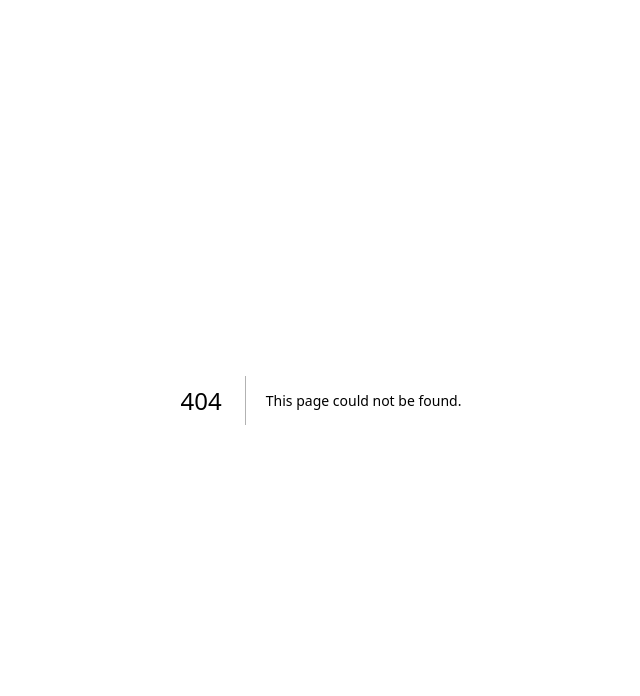
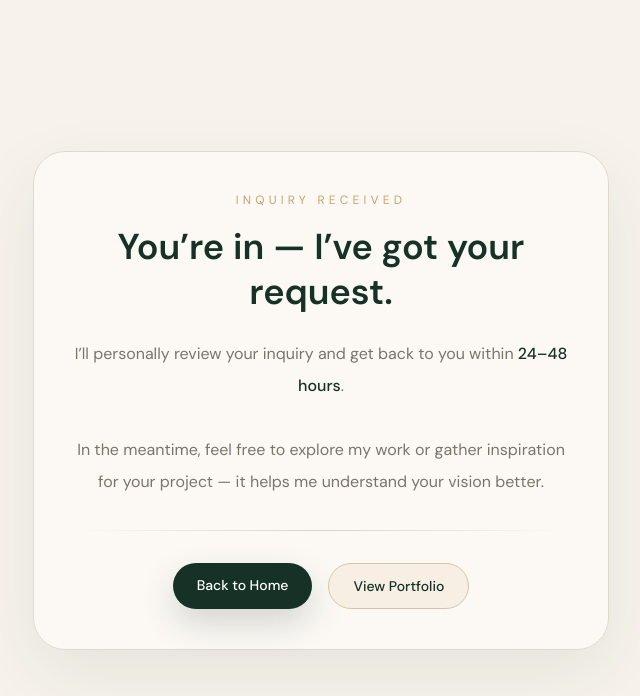
Before and after one commit to laurenabigailparker/lauren-portfolio, a Next.js app: page /thank-you in a window 1280 px wide. Before the commit this address had no page. Shown: the top 696 px of the page, without its empty margins (319-959 px from the left). Built offline with nearby package versions, Linux system fonts and the light colour scheme.

Commit message:
add luxury thank you page

```diff
--- a/app/page.tsx
+++ b/app/page.tsx
@@ -739,6 +739,12 @@ export default function Home() {
   />
 
   <input
+  type="hidden"
+  name="_next"
+  value="https://laurenparkerstudio.com/thank-you"
+/>
+
+  <input
     type="email"
     name="email"
     placeholder="Your email"
--- /dev/null
+++ b/app/thank-you/page.tsx
@@ -0,0 +1,56 @@
+"use client";
+
+import Link from "next/link";
+import { motion } from "framer-motion";
+
+export default function ThankYou() {
+  return (
+    <main className="min-h-screen bg-[#F7F3EC] flex items-center justify-center px-6">
+      <motion.div
+        initial={{ opacity: 0, y: 40 }}
+        animate={{ opacity: 1, y: 0 }}
+        transition={{ duration: 0.7 }}
+        className="max-w-xl w-full text-center rounded-[2rem] border border-[#DFD8CC] bg-[#FCFAF6]/90 p-10 shadow-[0_25px_70px_rgba(22,49,38,0.08)] backdrop-blur-xl"
+      >
+        {/* Label */}
+        <p className="text-xs uppercase tracking-[0.35em] text-[#C5A46D]">
+          Inquiry Received
+        </p>
+
+        {/* Heading */}
+        <h1 className="mt-4 text-3xl md:text-4xl font-semibold text-[#163126] leading-tight">
+          You’re in — I’ve got your request.
+        </h1>
+
+        {/* Message */}
+        <p className="mt-6 text-[#7B746B] leading-8 text-sm md:text-base">
+          I’ll personally review your inquiry and get back to you within
+          <span className="text-[#163126] font-medium"> 24–48 hours</span>.
+          <br /><br />
+          In the meantime, feel free to explore my work or gather inspiration
+          for your project — it helps me understand your vision better.
+        </p>
+
+        {/* Divider */}
+        <div className="mt-8 h-[1px] w-full bg-gradient-to-r from-transparent via-[#D8D2C8] to-transparent" />
+
+        {/* Buttons */}
+        <div className="mt-8 flex flex-col sm:flex-row gap-4 justify-center">
+          <Link
+            href="/"
+            className="rounded-full bg-[#163126] px-6 py-3 text-sm font-medium text-white shadow-[0_14px_34px_rgba(22,49,38,0.18)] transition duration-300 hover:-translate-y-[1px] hover:bg-[#10241C]"
+          >
+            Back to Home
+          </Link>
+
+          <Link
+            href="/#work"
+            className="rounded-full border border-[#D6C4A7] bg-[#F7EFE4] px-6 py-3 text-sm font-medium text-[#163126] transition duration-300 hover:-translate-y-[1px] hover:bg-[#F2E7D7]"
+          >
+            View Portfolio
+          </Link>
+        </div>
+      </motion.div>
+    </main>
+  );
+}
```
